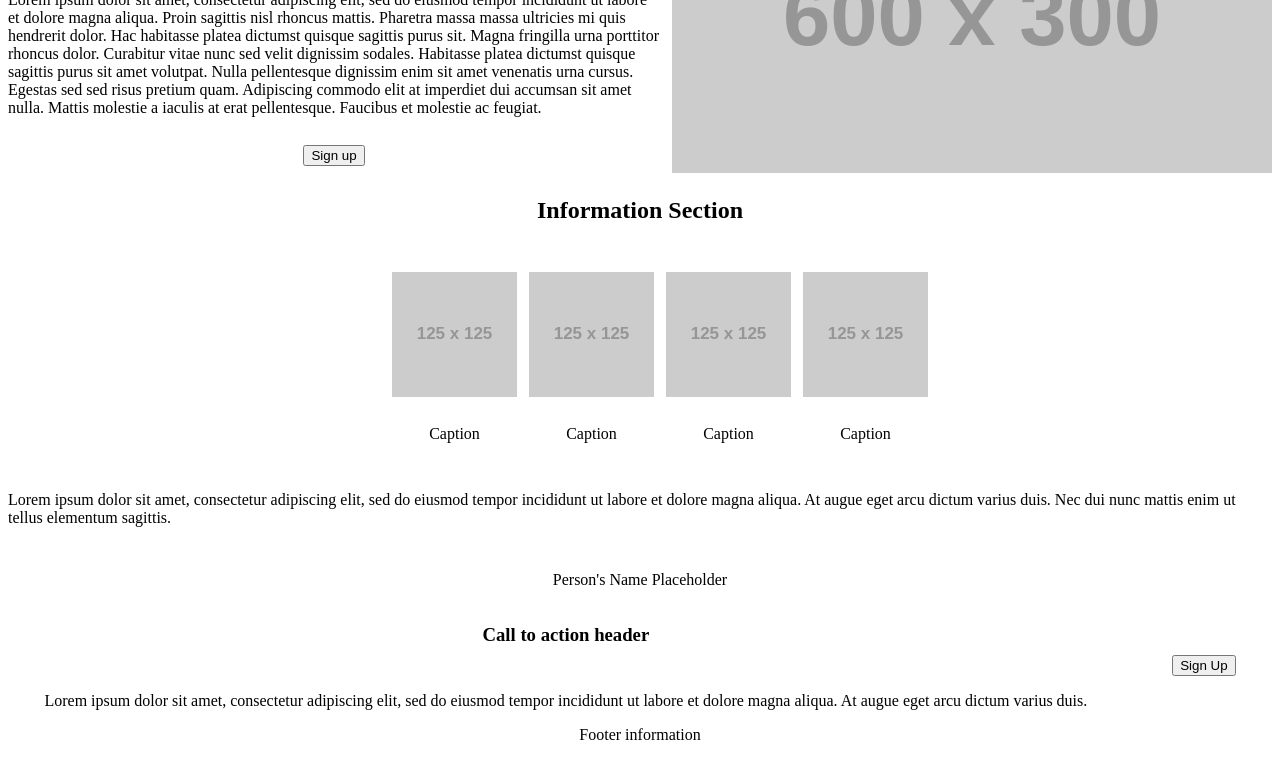
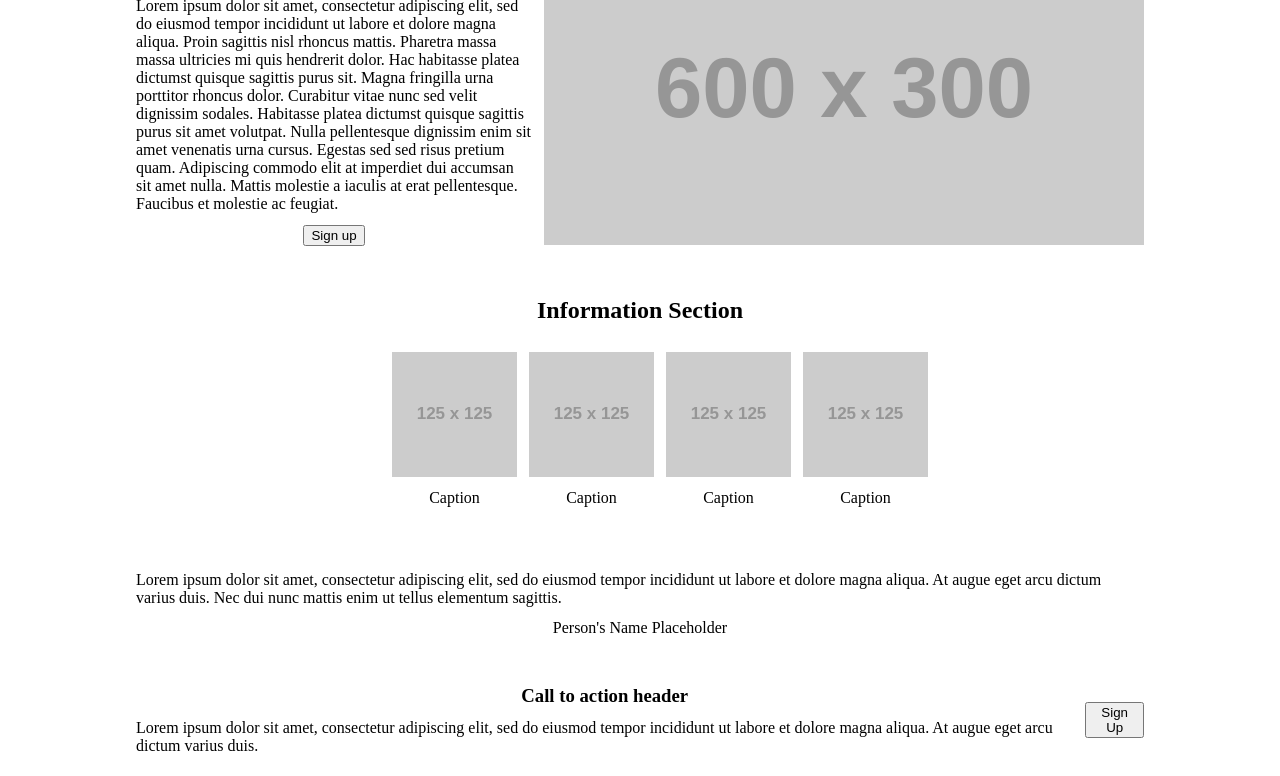
Before and after one commit to dczemina/odin-landing-page, a plain HTML site: page index.html in a window 1280 px wide. Shown: the part 185-961 px from the top of the page. Before the commit the page ends 937 px from the top, so only its background shows below. Drawn offline with Linux system fonts and the light colour scheme; placeholder pictures from the web are drawn by us.

Commit message:
Add standard padding to sections

```diff
--- a/index.html
+++ b/index.html
@@ -8,7 +8,7 @@
 </head>
 <body>
     <head>
-        <nav>
+        <nav class="section-padding">
             <div class="flex-row flex-end">
                 <div class="flex-margin">Header Logo</div>
                 <ul class="flex-row flex-between">
@@ -18,7 +18,7 @@
                 </ul>
             </div>
         </nav>
-        <div class="flex-row flex-between">
+        <div class="flex-row flex-between section-padding">
             <div class="flex-column flex-between">
                 <h1>Hero Text</h1>
                 <p>Lorem ipsum dolor sit amet, consectetur adipiscing elit, sed do eiusmod tempor incididunt ut labore et dolore magna aliqua. Proin sagittis nisl rhoncus mattis. Pharetra massa massa ultricies mi quis hendrerit dolor. Hac habitasse platea dictumst quisque sagittis purus sit. Magna fringilla urna porttitor rhoncus dolor. Curabitur vitae nunc sed velit dignissim sodales. Habitasse platea dictumst quisque sagittis purus sit amet volutpat. Nulla pellentesque dignissim enim sit amet venenatis urna cursus. Egestas sed sed risus pretium quam. Adipiscing commodo elit at imperdiet dui accumsan sit amet nulla. Mattis molestie a iaculis at erat pellentesque. Faucibus et molestie ac feugiat.</p>
@@ -31,7 +31,7 @@
     </head>
     <main>
         <section>
-            <div class="flex-column flex-around">
+            <div class="flex-column flex-around section-padding">
                 <h2>Information Section</h2>
                 <div>
                     <ul class="flex-row flex-between">
@@ -64,13 +64,13 @@
             </div>
         </section>
         <section>
-            <div class="flex-column flex-between">
+            <div class="flex-column flex-between section-padding">
                 <p>Lorem ipsum dolor sit amet, consectetur adipiscing elit, sed do eiusmod tempor incididunt ut labore et dolore magna aliqua. At augue eget arcu dictum varius duis. Nec dui nunc mattis enim ut tellus elementum sagittis.</p>
                 <p>Person's Name Placeholder</p>
             </div>
         </section>
         <section>
-            <div class="flex-row flex-around">
+            <div class="flex-row flex-around section-padding">
                 <div class="flex-column flex-center">
                     <h3>Call to action header</h3>
                     <p>Lorem ipsum dolor sit amet, consectetur adipiscing elit, sed do eiusmod tempor incididunt ut labore et dolore magna aliqua. At augue eget arcu dictum varius duis.</p>
--- a/styles.css
+++ b/styles.css
@@ -47,3 +47,21 @@ ul {
 .flex-row.flex-start > .flex-margin, .flex-column.flex-start > .flex-margin {
     margin-left: auto;
 }
+
+/* Flex Styling Resets */
+.flex-row h1,
+.flex-row h2,
+.flex-row h3,
+.flex-row p,
+.flex-column h1,
+.flex-column h2,
+.flex-column h3,
+.flex-column p {
+  margin: 0;
+  padding: 0;
+}
+
+/* Spacing */
+.section-padding {
+    padding: 24px 128px 24px 128px;
+}
```
